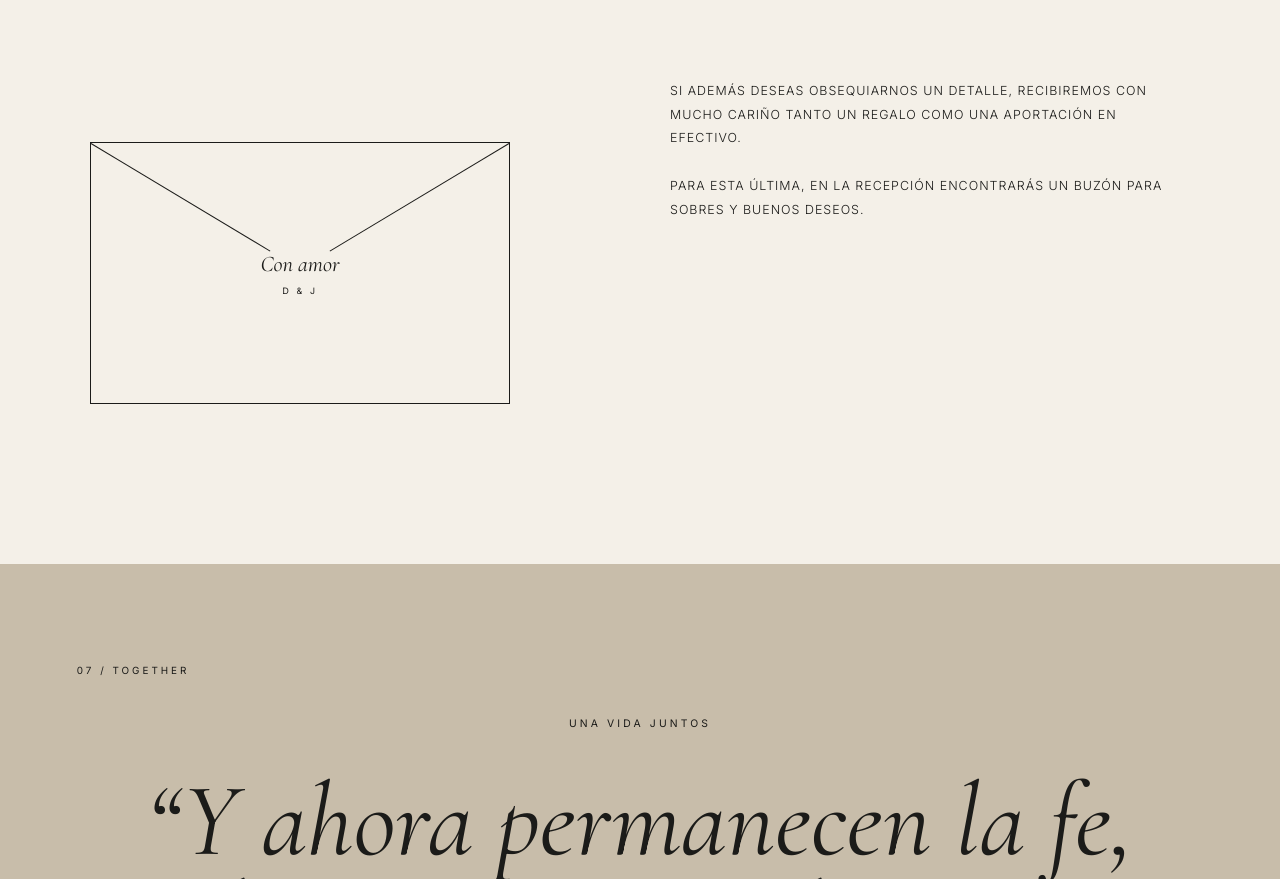
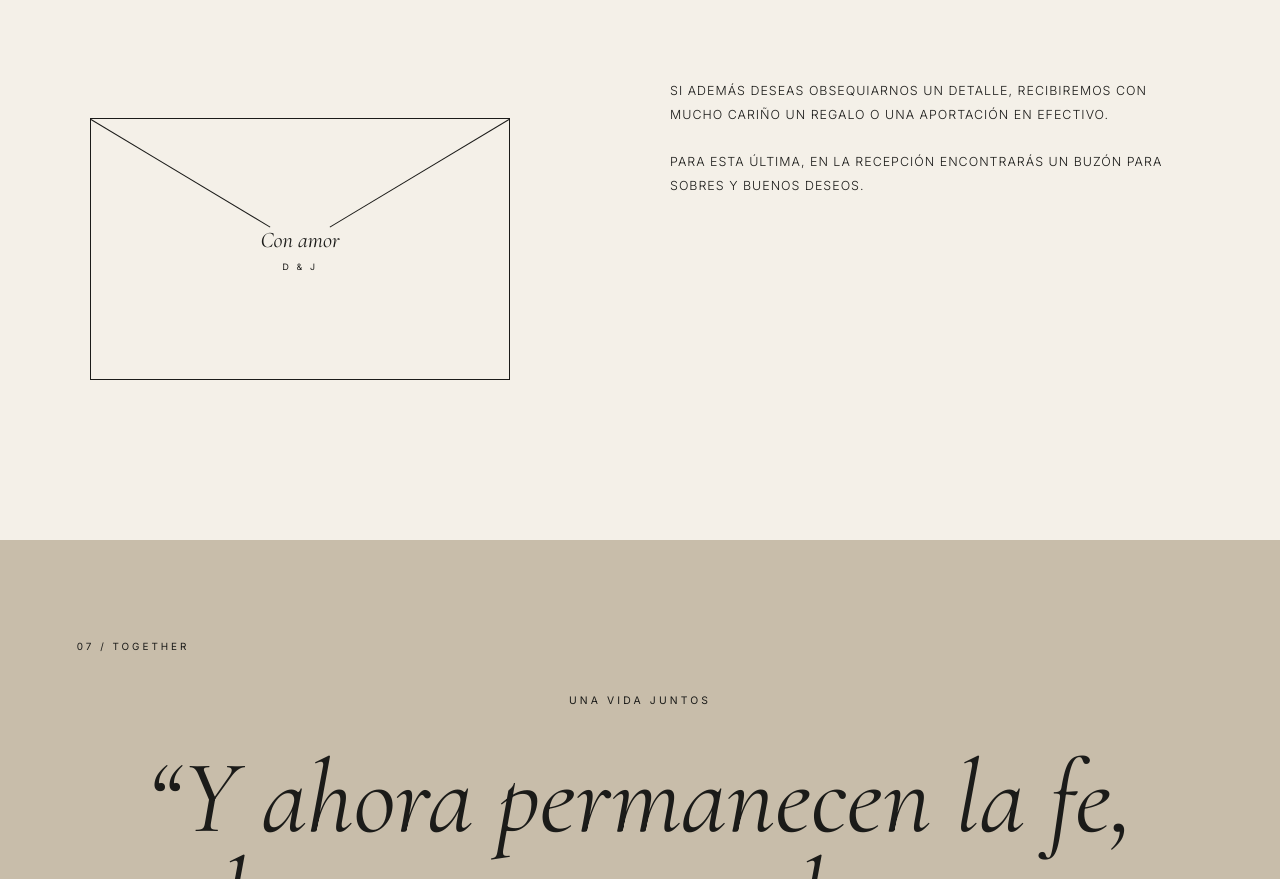
Before and after one commit to JairoAgustinMendozaArreola/diana-jairo-wedding, a plain HTML site: page index.html in a window 1280 px wide. Shown: the part 8478-9357 px from the top of the page. Drawn offline with nearby package versions, Linux system fonts and the light colour scheme.

```diff
--- a/index.html
+++ b/index.html
@@ -271,8 +271,8 @@
         <div class="gifts__text reveal">
           <p>
             Si además deseas obsequiarnos un detalle,
-            recibiremos con mucho cariño tanto un regalo
-            como una aportación en efectivo.
+            recibiremos con mucho cariño un regalo
+            o una aportación en efectivo.
           </p>
 
           <p>
```
